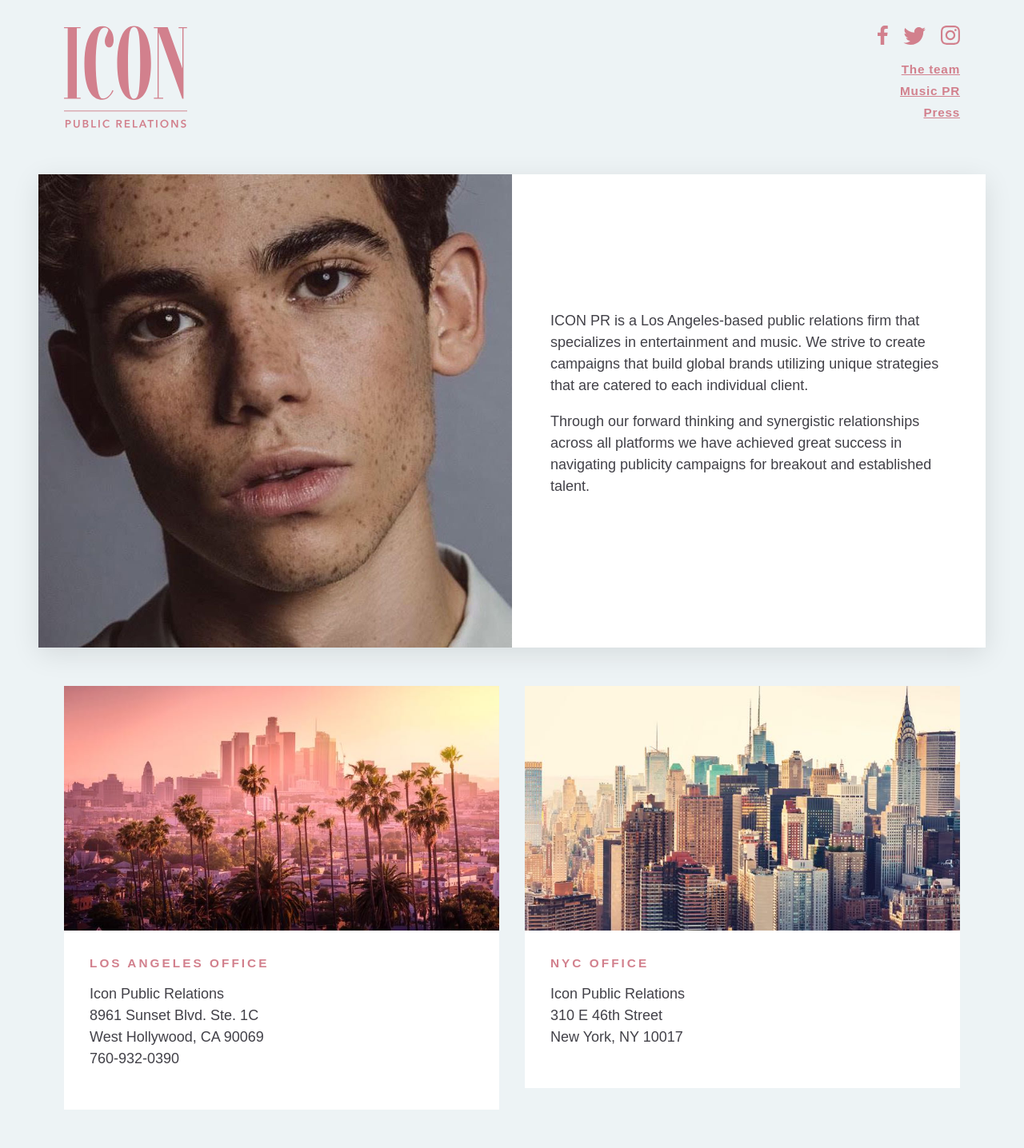
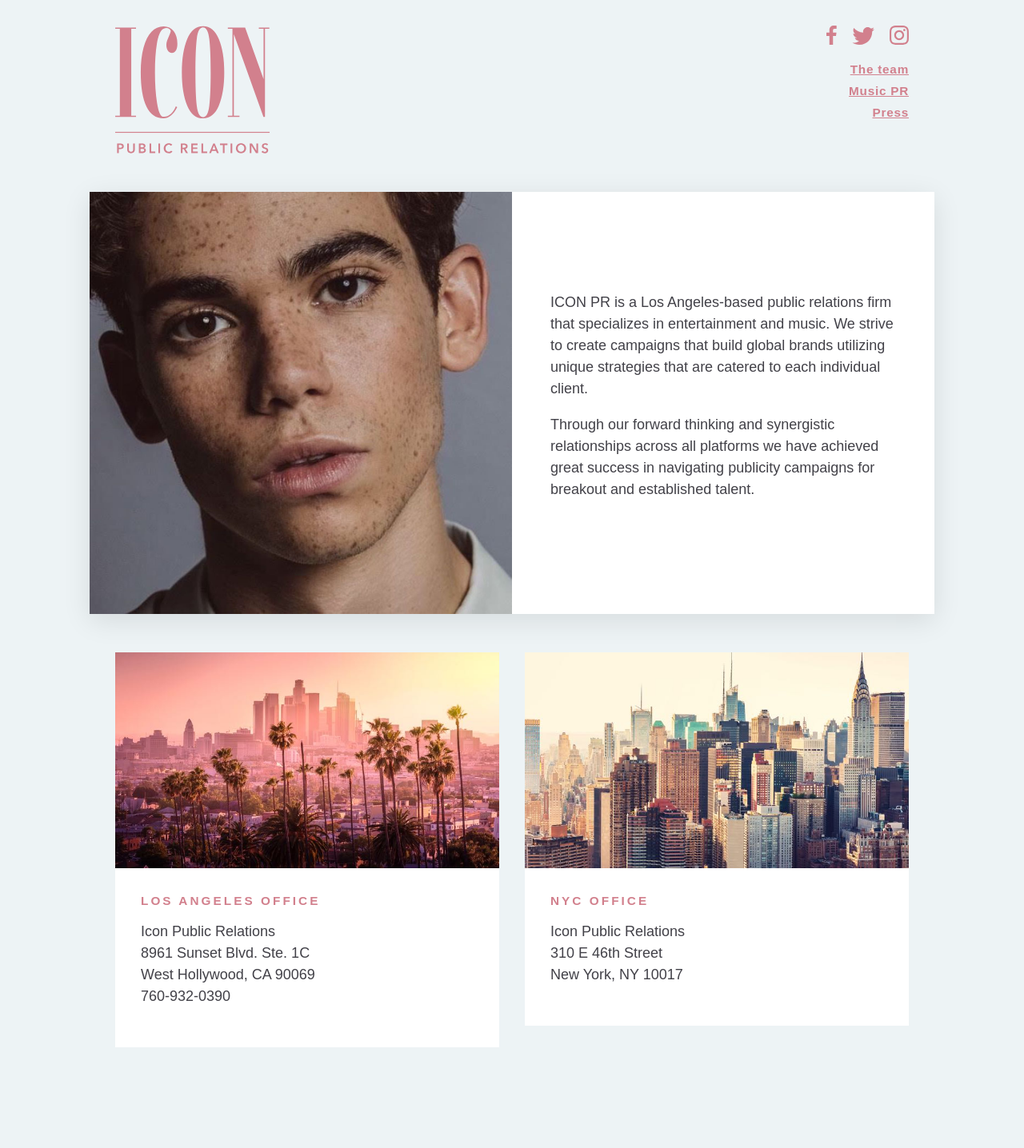
Before and after one commit to jgilyead/icon-pr, a Jekyll site: the page built from index.html, in a window 1280 px wide. Shown: the whole page at 80% size. Built offline with Jekyll 4.4.1, drawn with Linux system fonts in a browser that asks for light colours; nearby versions of some CDN libraries; some web fonts are replaced; after the commit the page ends 1358 px from its top, so only the background shows below that.

Commit message:
Increase logo size slightly on desktop

```diff
--- a/assets/css/components.scss
+++ b/assets/css/components.scss
@@ -6,7 +6,7 @@
 
 .container {
   margin: 0 auto;
-  max-width: 72rem;
+  max-width: 64rem;
   padding: 0 1rem;
 }
 
@@ -46,7 +46,6 @@
 }
 
 .location-card {
-
   line-height: 0;
 
   img {
@@ -66,6 +65,10 @@
 
 .logo {
   height: 8rem;
+
+  @media (min-width: 56rem) {
+    height: 10rem;
+  }
 }
 
 .site-footer {
@@ -109,6 +112,7 @@
   font-size: 0.85em;
   font-weight: $bold;
 }
+
 /* TEAM */
 
 .team-member-name {
```
